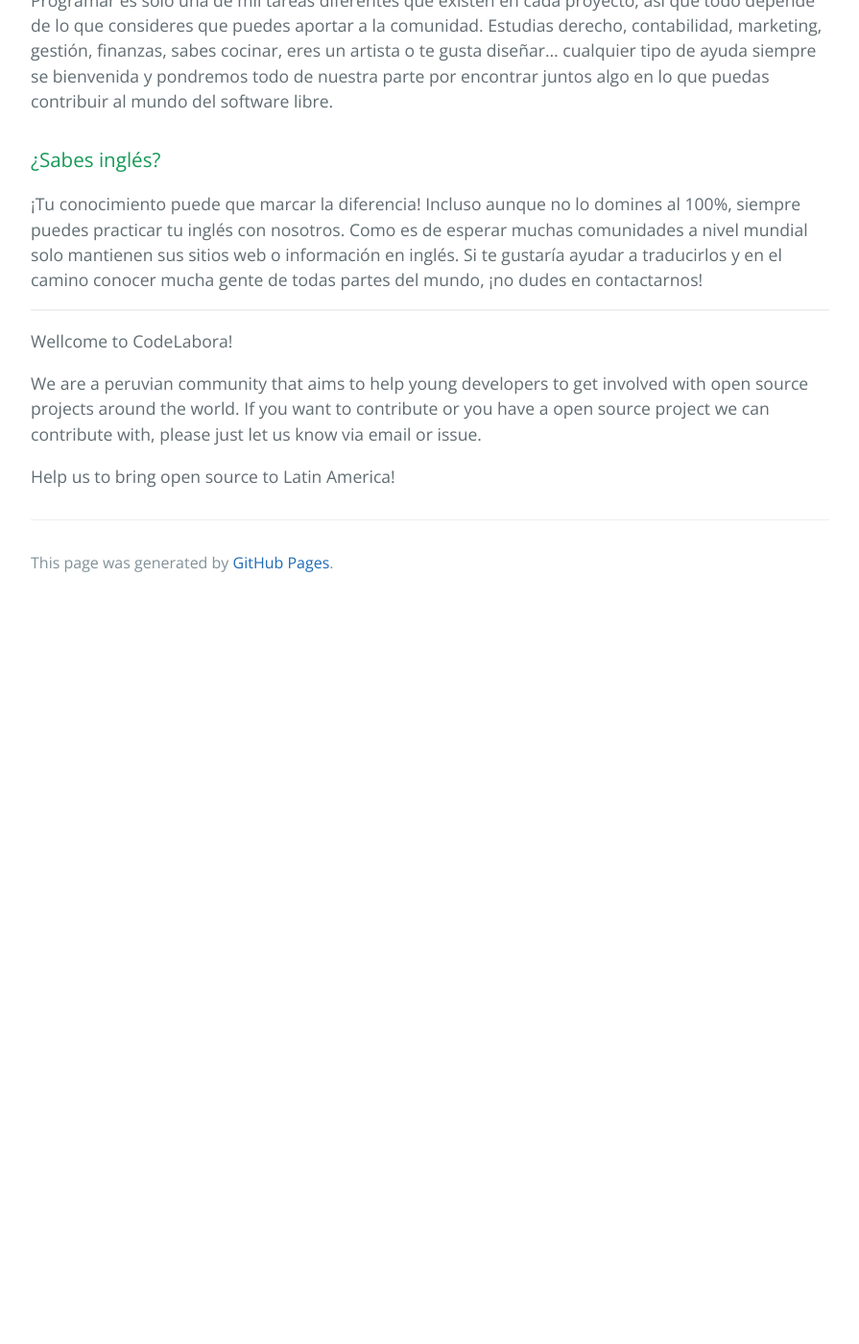
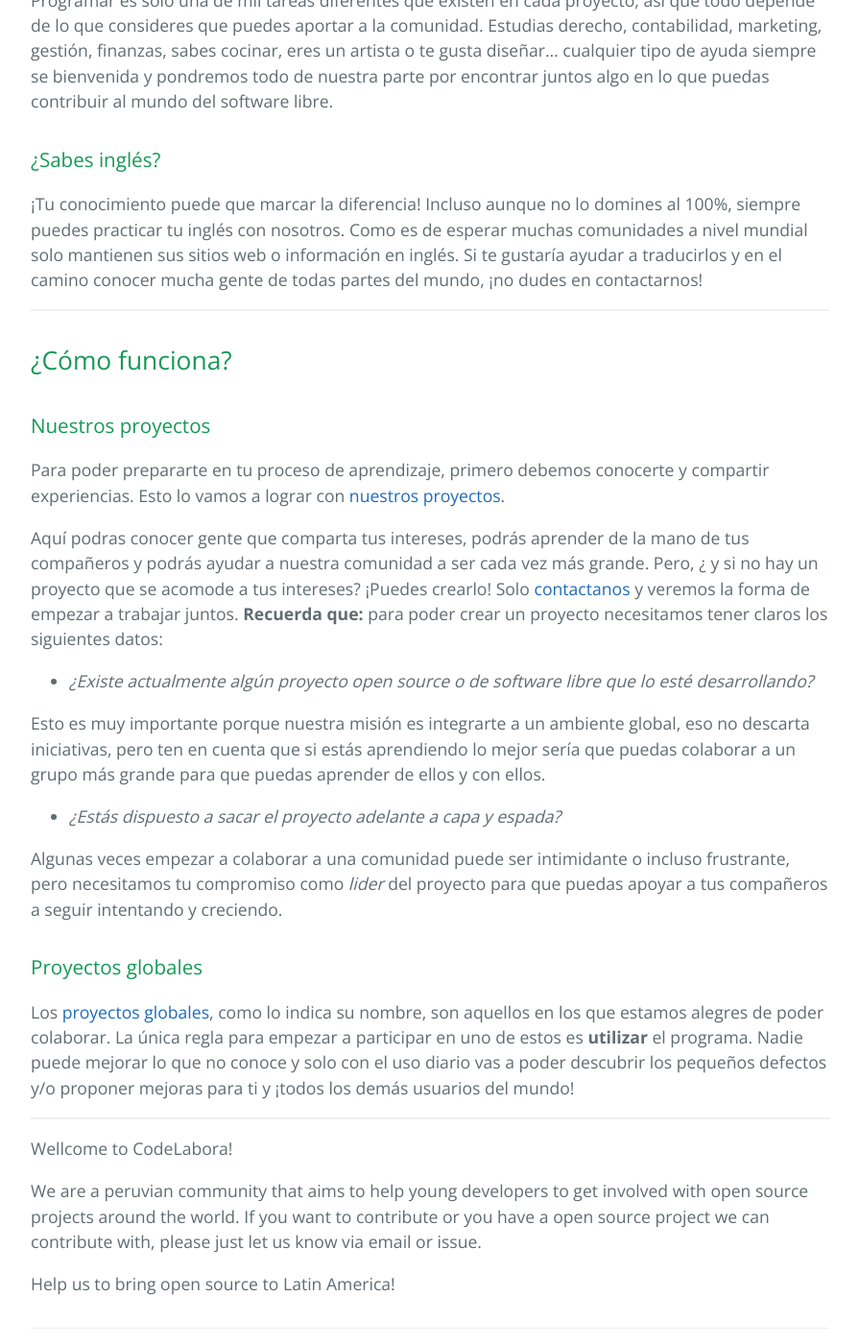
Before and after one commit to CodeLabora/CodeLabora.github.io, a Jekyll site: the page built from index.md, in a window 1280 px wide and 1400 px high, scrolled down 2514 px. Shown: the whole window at 96% size, without its empty margins (192-1087 px from the left). Built offline with Jekyll 4.4.1, drawn with Linux system fonts in a browser that asks for light colours; our own code applies the rules of GitHub Pages for plain Markdown files; before the commit the page ends 3144 px from its top, so only the background shows below that.

Commit message:
Cómo funciona agregado

```diff
--- a/index.md
+++ b/index.md
@@ -27,7 +27,7 @@ CodaLabora pretende ser un punto medio entre todas los proyectos open source y d
 
 * **Respetamos** las experiencias e impresiones de cada miembro y proyecto siempre que no rompan con nuestros valores.
 
-***
+* * *
 
 ## [](#header-2)¿Quieres participar?
 
@@ -61,7 +61,31 @@ Programar es solo una de mil tareas diferentes que existen en cada proyecto, as
 
 ¡Tu conocimiento puede que marcar la diferencia! Incluso aunque no lo domines al 100%, siempre puedes practicar tu inglés con nosotros. Como es de esperar muchas comunidades a nivel mundial solo mantienen sus sitios web o información en inglés. Si te gustaría ayudar a traducirlos y en el camino conocer mucha gente de todas partes del mundo, ¡no dudes en contactarnos!
 
-***
+* * *
+
+## [](#header-2)¿Cómo funciona?
+
+### [](#header-3)Nuestros proyectos
+
+Para poder prepararte en tu proceso de aprendizaje, primero debemos conocerte y compartir experiencias.
+Esto lo vamos a lograr con [nuestros proyectos](https://github.com/orgs/CodeLabora/projects).
+
+Aquí podras conocer gente que comparta tus intereses, podrás aprender de la mano de tus compañeros y podrás ayudar a nuestra comunidad a ser cada vez más grande. Pero, ¿ y si no hay un proyecto que se acomode a tus intereses? ¡Puedes crearlo! Solo [contactanos](https://github.com/issues) y veremos la forma de empezar a trabajar juntos. **Recuerda que:** para poder crear un proyecto necesitamos tener claros los siguientes datos:
+
+* _¿Existe actualmente algún proyecto open source o de software libre que lo esté desarrollando?_
+
+ Esto es muy importante porque nuestra misión es integrarte a un ambiente global, eso no descarta iniciativas, pero ten en cuenta que si estás aprendiendo lo mejor sería que puedas colaborar a un grupo más grande para que puedas aprender de ellos y con ellos.
+
+* _¿Estás dispuesto a sacar el proyecto adelante a capa y espada?_
+
+ Algunas veces empezar a colaborar a una comunidad puede ser intimidante o incluso frustrante, pero necesitamos tu compromiso como _lider_ del proyecto para que puedas apoyar a tus compañeros a seguir intentando y creciendo.
+
+
+### [](#header-3)Proyectos globales
+
+Los [proyectos globales](proyectos), como lo indica su nombre, son aquellos en los que estamos alegres de poder colaborar. La única regla para empezar a participar en uno de estos es **utilizar** el programa. Nadie puede mejorar lo que no conoce y solo con el uso diario vas a poder descubrir los pequeños defectos y/o proponer mejoras para ti y ¡todos los demás usuarios del mundo!
+
+* * *
 
 Wellcome to CodeLabora!
 
```
